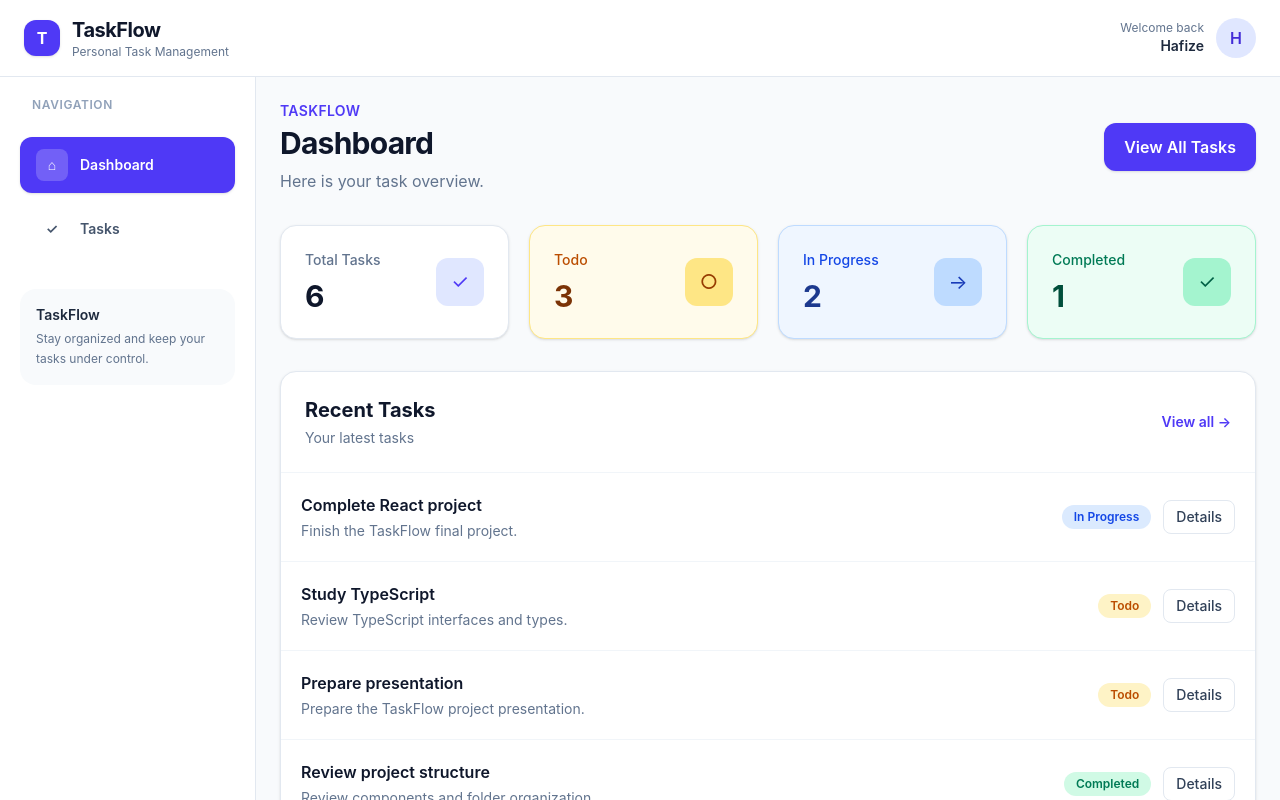
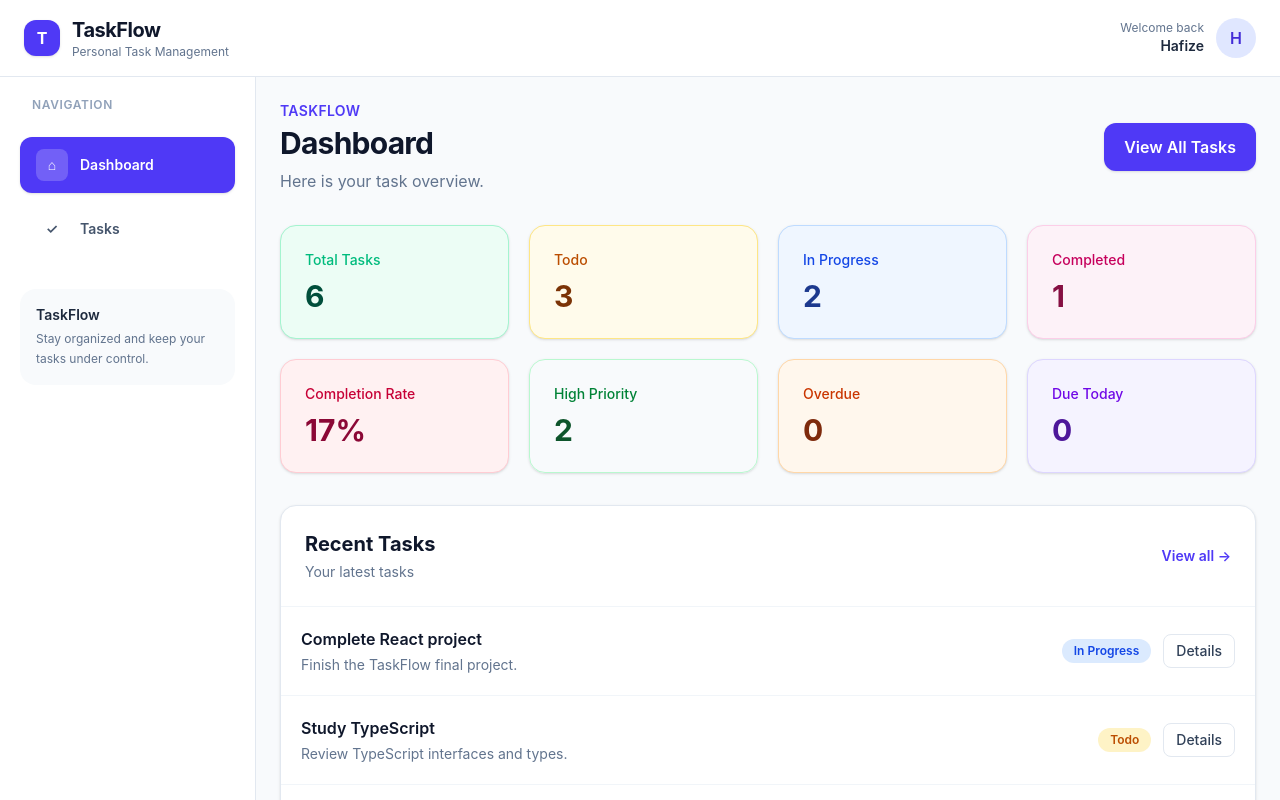
Before and after one commit to hafizecim/taskflow-react, a React (Vite) app: page / in a window 1280 px wide. Shown: the top 800 px of the page. Built offline with nearby package versions, Linux system fonts and the light colour scheme.

Commit message:
feat: enhance dashboard statistics and styling

```diff
--- a/src/pages/Dashboard.tsx
+++ b/src/pages/Dashboard.tsx
@@ -25,6 +25,31 @@ function Dashboard() {
   const completedTasks = tasks.filter(
     (task) => task.status === 'Completed',
   ).length
+
+  const highPriorityTasks = tasks.filter(
+    (task) => task.priority === 'High',
+  ).length
+
+  const today = new Date().toISOString().split('T')[0]
+
+  const overdueTasks = tasks.filter(
+    (task) =>
+      task.dueDate < today &&
+      task.status !== 'Completed',
+  ).length
+
+  const dueTodayTasks = tasks.filter(
+    (task) =>
+      task.dueDate === today &&
+      task.status !== 'Completed',
+  ).length
+
+  const completionRate =
+    totalTasks === 0
+      ? 0
+      : Math.round(
+          (completedTasks / totalTasks) * 100,
+        )
 
   if (loading && tasks.length === 0) {
     return (
@@ -84,8 +109,6 @@ function Dashboard() {
   return (
     <div className="min-h-full bg-slate-50 p-6">
       <div className="mx-auto max-w-7xl">
-        {/* Header */}
-
         <div className="mb-8 flex flex-col gap-4 sm:flex-row sm:items-center sm:justify-between">
           <div>
             <p className="mb-1 text-sm font-semibold uppercase tracking-wide text-indigo-600">
@@ -110,34 +133,18 @@ function Dashboard() {
           </button>
         </div>
 
-        {/* Statistics */}
-
         <div className="grid gap-5 sm:grid-cols-2 lg:grid-cols-4">
-          {/* Total */}
-
-          <div className="rounded-2xl border border-slate-200 bg-white p-6 shadow-sm transition hover:-translate-y-1 hover:shadow-md">
-            <div className="flex items-center justify-between">
-              <div>
-                <p className="text-sm font-medium text-slate-500">
+          <div className="rounded-2xl border border-emerald-200 bg-emerald-50 p-6 shadow-sm transition hover:-translate-y-1 hover:shadow-md">
+            <p className="text-sm font-medium text-emerald-500">
               Total Tasks
             </p>
 
-                <p className="mt-2 text-3xl font-bold text-slate-900">
+            <p className="mt-2 text-3xl font-bold text-emerald-900">
               {totalTasks}
             </p>
           </div>
 
-              <div className="flex h-12 w-12 items-center justify-center rounded-xl bg-indigo-100 text-xl text-indigo-600">
-                ✓
-              </div>
-            </div>
-          </div>
-
-          {/* Todo */}
-
           <div className="rounded-2xl border border-amber-200 bg-amber-50 p-6 shadow-sm transition hover:-translate-y-1 hover:shadow-md">
-            <div className="flex items-center justify-between">
-              <div>
             <p className="text-sm font-medium text-amber-700">
               Todo
             </p>
@@ -147,17 +154,7 @@ function Dashboard() {
             </p>
           </div>
 
-              <div className="flex h-12 w-12 items-center justify-center rounded-xl bg-amber-200 text-xl text-amber-800">
-                ○
-              </div>
-            </div>
-          </div>
-
-          {/* In Progress */}
-
           <div className="rounded-2xl border border-blue-200 bg-blue-50 p-6 shadow-sm transition hover:-translate-y-1 hover:shadow-md">
-            <div className="flex items-center justify-between">
-              <div>
             <p className="text-sm font-medium text-blue-700">
               In Progress
             </p>
@@ -167,34 +164,56 @@ function Dashboard() {
             </p>
           </div>
 
-              <div className="flex h-12 w-12 items-center justify-center rounded-xl bg-blue-200 text-xl text-blue-800">
-                →
-              </div>
-            </div>
-          </div>
-
-          {/* Completed */}
-
-          <div className="rounded-2xl border border-emerald-200 bg-emerald-50 p-6 shadow-sm transition hover:-translate-y-1 hover:shadow-md">
-            <div className="flex items-center justify-between">
-              <div>
-                <p className="text-sm font-medium text-emerald-700">
+          <div className="rounded-2xl border border-pink-200 bg-pink-50 p-6 shadow-sm transition hover:-translate-y-1 hover:shadow-md">
+            <p className="text-sm font-medium text-pink-700">
               Completed
             </p>
 
-                <p className="mt-2 text-3xl font-bold text-emerald-900">
+            <p className="mt-2 text-3xl font-bold text-pink-900">
               {completedTasks}
             </p>
           </div>
 
-              <div className="flex h-12 w-12 items-center justify-center rounded-xl bg-emerald-200 text-xl text-emerald-800">
-                ✓
+          <div className="rounded-2xl border border-rose-200 bg-rose-50 p-6 shadow-sm transition hover:-translate-y-1 hover:shadow-md">
+            <p className="text-sm font-medium text-rose-700">
+              Completion Rate
+            </p>
+
+            <p className="mt-2 text-3xl font-bold text-rose-900">
+              {completionRate}%
+            </p>
+          </div>
+
+          <div className="rounded-2xl border border-green-200 border-green-150 p-6 shadow-sm transition hover:-translate-y-1 hover:shadow-md">
+            <p className="text-sm font-medium text-green-700">
+              High Priority
+            </p>
+
+            <p className="mt-2 text-3xl font-bold text-green-900">
+              {highPriorityTasks}
+            </p>
+          </div>
+
+          <div className="rounded-2xl border border-orange-200 bg-orange-50 p-6 shadow-sm transition hover:-translate-y-1 hover:shadow-md">
+            <p className="text-sm font-medium text-orange-700">
+              Overdue
+            </p>
+
+            <p className="mt-2 text-3xl font-bold text-orange-900">
+              {overdueTasks}
+            </p>
+          </div>
+
+          <div className="rounded-2xl border border-violet-200 bg-violet-50 p-6 shadow-sm transition hover:-translate-y-1 hover:shadow-md">
+            <p className="text-sm font-medium text-violet-700">
+              Due Today
+            </p>
+
+            <p className="mt-2 text-3xl font-bold text-violet-900">
+              {dueTodayTasks}
+            </p>
           </div>
         </div>
-          </div>
-        </div>
-
-        {/* Recent Tasks */}
 
         <div className="mt-8 rounded-2xl border border-slate-200 bg-white shadow-sm">
           <div className="flex flex-col gap-3 border-b border-slate-100 p-6 sm:flex-row sm:items-center sm:justify-between">
```
Lines whose indentation alone changed are shown as unchanged.
